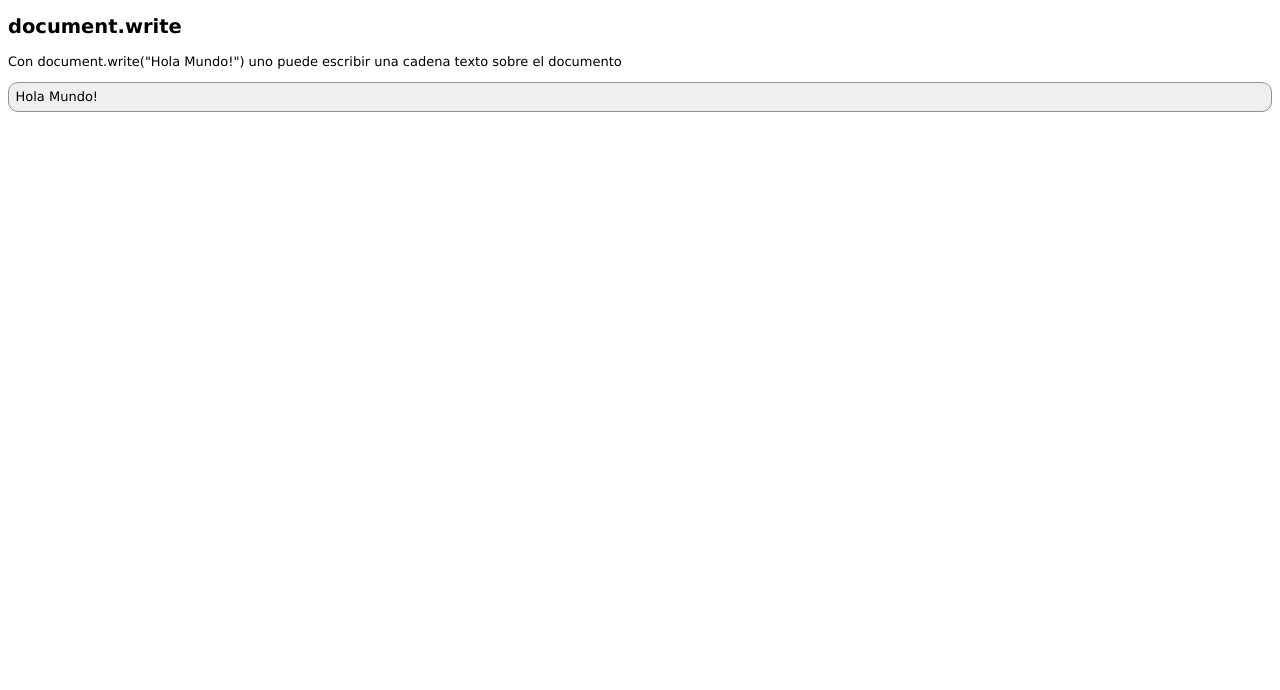
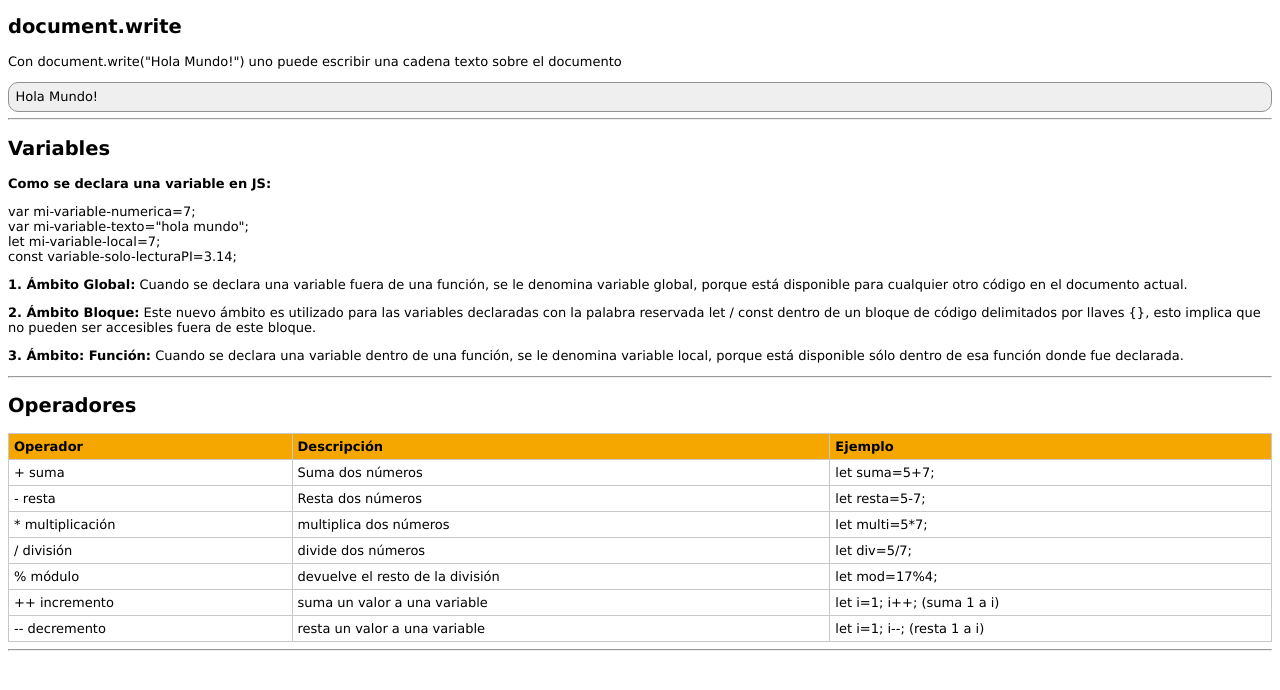
Before and after one commit to miguelgh/JavaScript, a plain HTML site: page index.html in a window 1280 px wide. Shown: the part 50-740 px from the top of the page. Drawn offline with Linux system fonts and the light colour scheme.

Commit message:
se actualizan los datos de JS

```diff
--- a/css/style.css
+++ b/css/style.css
@@ -8,3 +8,18 @@ html{
     border: solid 1px rgb(145, 145, 145);
     border-radius: 10px;
 }
+table{
+    width: 100%;
+    border-collapse: collapse;
+}
+th,td{
+    border: solid 1px rgb(200, 200, 200);
+    padding: 5px;
+}
+th{
+    background-color: #f5a700;
+    text-align: left;
+}
+tr:hover{
+    background-color: #efefef;
+}
--- a/index.html
+++ b/index.html
@@ -24,6 +24,73 @@
                 </script>
             </div>
         </article>
+        <hr>
+        <article>
+            <h2>Variables</h2>
+            <p><b>Como se declara una variable en JS:</b></p>
+            <p>
+                var mi-variable-numerica=7; <br>
+                var mi-variable-texto="hola mundo"; <br>
+                let mi-variable-local=7;<br>
+                const variable-solo-lecturaPI=3.14;
+            </p>
+            <p><b>1. Ámbito Global:</b> Cuando se declara una variable fuera de una función, se le denomina variable global, porque está disponible para cualquier otro código en el documento actual.</p>
+
+            <p><b>2. Ámbito Bloque:</b> Este nuevo ámbito es utilizado para las variables declaradas con la palabra reservada let / const dentro de un bloque de código delimitados por llaves {}, esto implica que no pueden ser accesibles fuera de este bloque.</p>
+
+            <p><b>3. Ámbito: Función:</b> Cuando se declara una variable dentro de una función, se le denomina variable local, porque está disponible sólo dentro de esa función donde fue declarada.</p>
+        </article>
+        <hr>
+        <article>
+            <h2>Operadores</h2>
+            <table>
+                <thead>
+                    <tr>
+                        <th>Operador</th>
+                        <th>Descripción</th>
+                        <th>Ejemplo</th>
+                    </tr>
+                </thead>
+                <tbody>
+                    <tr>
+                        <td>+ suma</td>
+                        <td>Suma dos números</td>
+                        <td>let suma=5+7;</td>
+                    </tr>
+                    <tr>
+                        <td>- resta</td>
+                        <td>Resta dos números</td>
+                        <td>let resta=5-7;</td>
+                    </tr>
+                    <tr>
+                        <td>* multiplicación</td>
+                        <td>multiplica dos números</td>
+                        <td>let multi=5*7;</td>
+                    </tr>
+                    <tr>
+                        <td>/ división</td>
+                        <td>divide dos números</td>
+                        <td>let div=5/7;</td>
+                    </tr>
+                    <tr>
+                        <td>% módulo</td>
+                        <td>devuelve el resto de la división</td>
+                        <td>let mod=17%4;</td>
+                    </tr>
+                    <tr>
+                        <td>++ incremento</td>
+                        <td>suma un valor a una variable</td>
+                        <td>let i=1; i++; (suma 1 a i)</td>
+                    </tr>
+                    <tr>
+                        <td>-- decremento</td>
+                        <td>resta un valor a una variable</td>
+                        <td>let i=1; i--; (resta 1 a i)</td>
+                    </tr>
+                </tbody>
+            </table>
+        </article>
+        <hr>
     </section>
 </body>
 </html>
```
Also changed, not shown: 1 other file.
